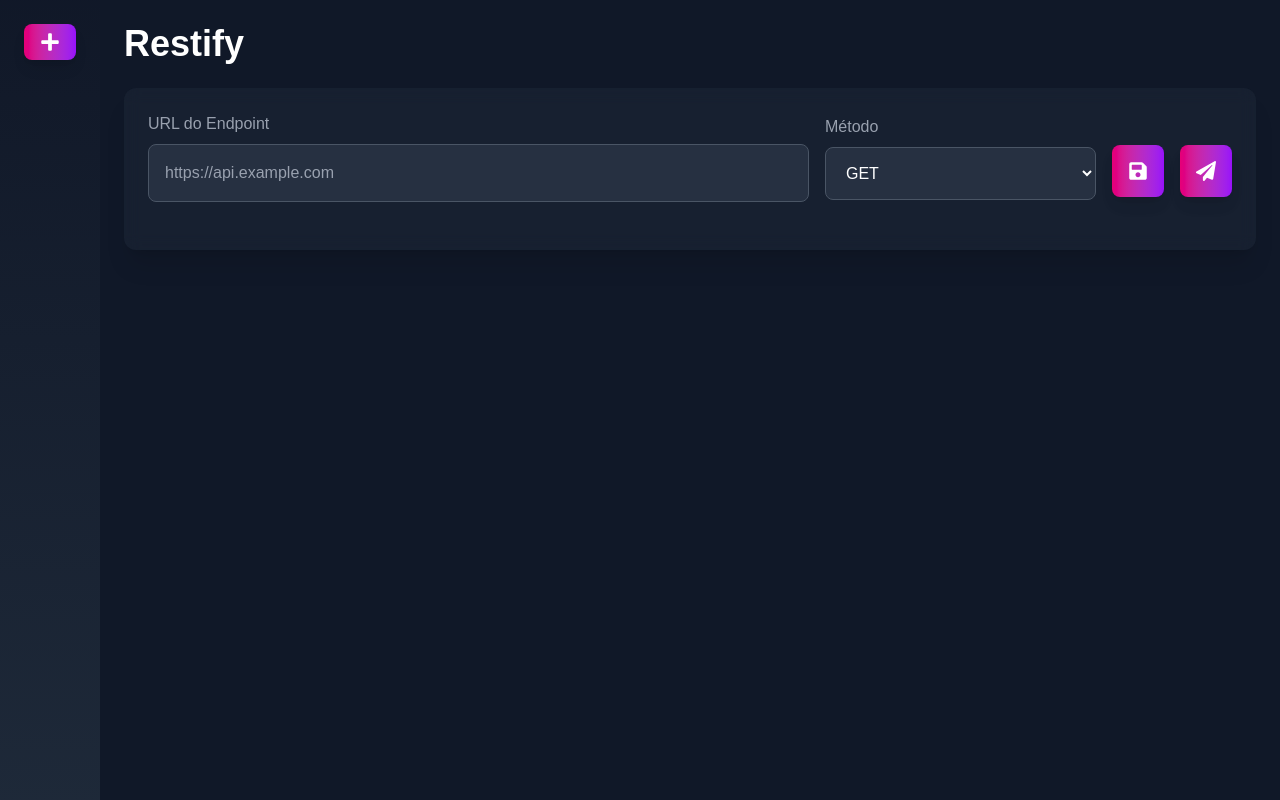
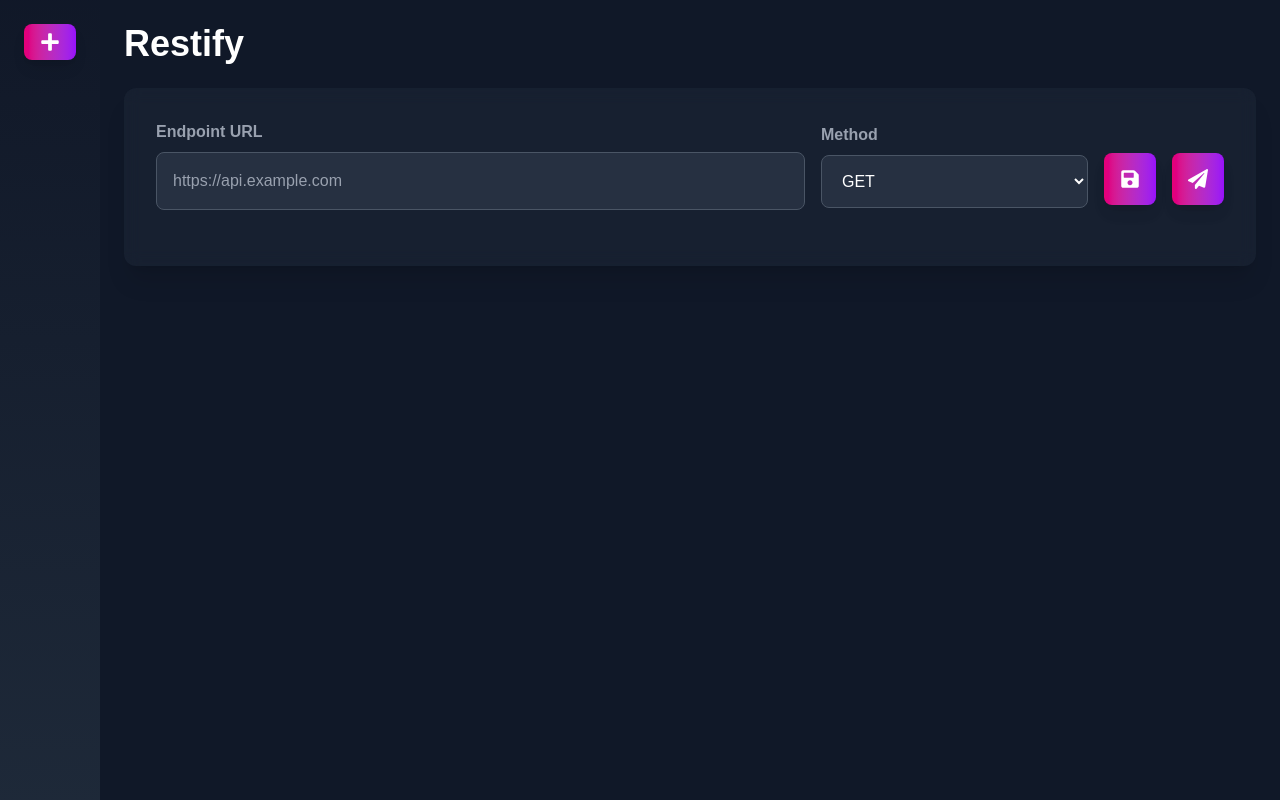
Before and after one commit to FatecFranca/DSM-P3-G07-2025-1, a Next.js app in the folder front-end/: page / in a window 1280 px wide. Both pictures are taken after a click on the button "Criar Endpoint". Built offline with nearby package versions, Linux system fonts and the light colour scheme.

Commit message:
🗃️ raw: Update the Api Form component

```diff
--- a/front-end/package.json
+++ b/front-end/package.json
@@ -13,7 +13,8 @@
     "react": "^19.0.0",
     "react-dom": "^19.0.0",
     "react-icons": "^5.5.0",
-    "react-syntax-highlighter": "^15.6.1"
+    "react-syntax-highlighter": "^15.6.1",
+    "react-toastify": "^11.0.5"
   },
   "devDependencies": {
     "@tailwindcss/postcss": "^4",
--- a/front-end/src/pages/components/ApiForm.tsx
+++ b/front-end/src/pages/components/ApiForm.tsx
@@ -1,5 +1,6 @@
 import React, { JSX } from 'react';
 import { FaSave, FaPaperPlane } from 'react-icons/fa';
+import { ToastContainer, toast } from 'react-toastify';
 
 interface ApiFormProps {
   url: string;
@@ -25,10 +26,11 @@ export function ApiForm({
   loading,
 }: ApiFormProps): JSX.Element {
   return (
-    <div className="bg-gray-800/50 p-6 rounded-xl shadow-xl backdrop-blur-sm">
+    <>
+      <div className="bg-gray-800/50 p-8 rounded-xl shadow-xl backdrop-blur-sm">
         <div className="flex items-center mb-6 gap-4">
           <div className="flex-1">
-          <label className="block text-gray-400 font-medium mb-2">URL do Endpoint</label>
+            <label className="block font-semibold mb-2 text-gray-400">Endpoint URL</label>
             <input
               type="text"
               value={url}
@@ -41,7 +43,7 @@ export function ApiForm({
           </div>
 
           <div className="w-1/4">
-          <label className="block text-gray-400 font-medium mb-2">Método</label>
+            <label className="block font-semibold mb-2 text-gray-400">Method</label>
             <select
               value={method}
               onChange={(e) => setMethod(e.target.value)}
@@ -57,8 +59,11 @@ export function ApiForm({
           </div>
 
           <button
-          onClick={saveEndpoint}
-          className="bg-gradient-to-r from-pink-600 to-purple-600 mt-7 text-white p-4 rounded-lg font-medium
+            onClick={() => {
+              saveEndpoint();
+              toast.success('Endpoint salvo com sucesso!');
+            }}
+            className="bg-gradient-to-r from-pink-600 to-purple-600 mt-7 text-white p-4 rounded-lg
             hover:from-pink-500 hover:to-purple-500 transition-all duration-200 shadow-lg hover:shadow-pink-500/20"
           >
             <FaSave size={20} />
@@ -67,9 +72,9 @@ export function ApiForm({
           <button
             onClick={sendRequest}
             disabled={loading}
-          className="bg-gradient-to-r from-pink-600 to-purple-600 mt-7 text-white p-4 rounded-lg font-medium
+            className="bg-gradient-to-r from-pink-600 to-purple-600 mt-7 text-white p-4 rounded-lg
             hover:from-pink-500 hover:to-purple-500 transition-all duration-200 shadow-lg hover:shadow-pink-500/20
-          disabled:from-gray-600 disabled:to-gray-600 disabled:cursor-not-allowed"
+            disabled:opacity-50 disabled:cursor-not-allowed"
           >
             <FaPaperPlane size={20} />
           </button>
@@ -77,17 +82,20 @@ export function ApiForm({
 
         {method !== 'GET' && (
           <div className="mb-6">
-          <label className="block text-gray-400 font-medium mb-2">Corpo da Requisição (JSON)</label>
+            <label className="block font-semibold mb-2 text-gray-400">Request Body (JSON)</label>
             <textarea
               value={body}
               onChange={(e) => setBody(e.target.value)}
-            placeholder='{ "chave": "valor" }'
+              placeholder='{ "key": "value" }'
               className="w-full p-4 bg-gray-700/50 border border-gray-600 rounded-lg text-white
               placeholder-gray-400 focus:outline-none focus:ring-2 focus:ring-pink-500 focus:border-transparent
-            transition-all duration-200 min-h-[150px]"
+              transition-all duration-200"
+              rows={4}
             />
           </div>
         )}
       </div>
+      <ToastContainer />
+    </>
   );
 }
```
Also changed, not shown: 1 other file (tests, documents, lock files or other folders). Lines whose indentation alone changed are shown as unchanged.
